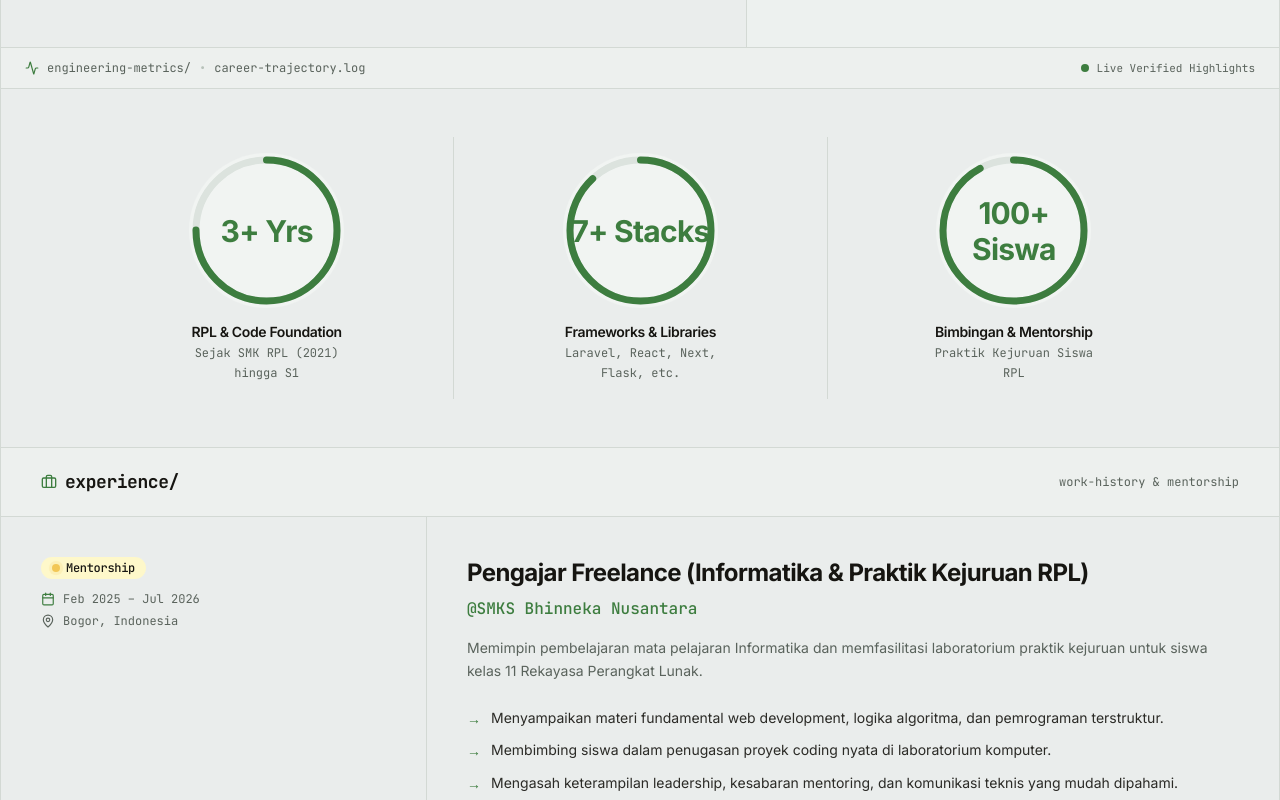
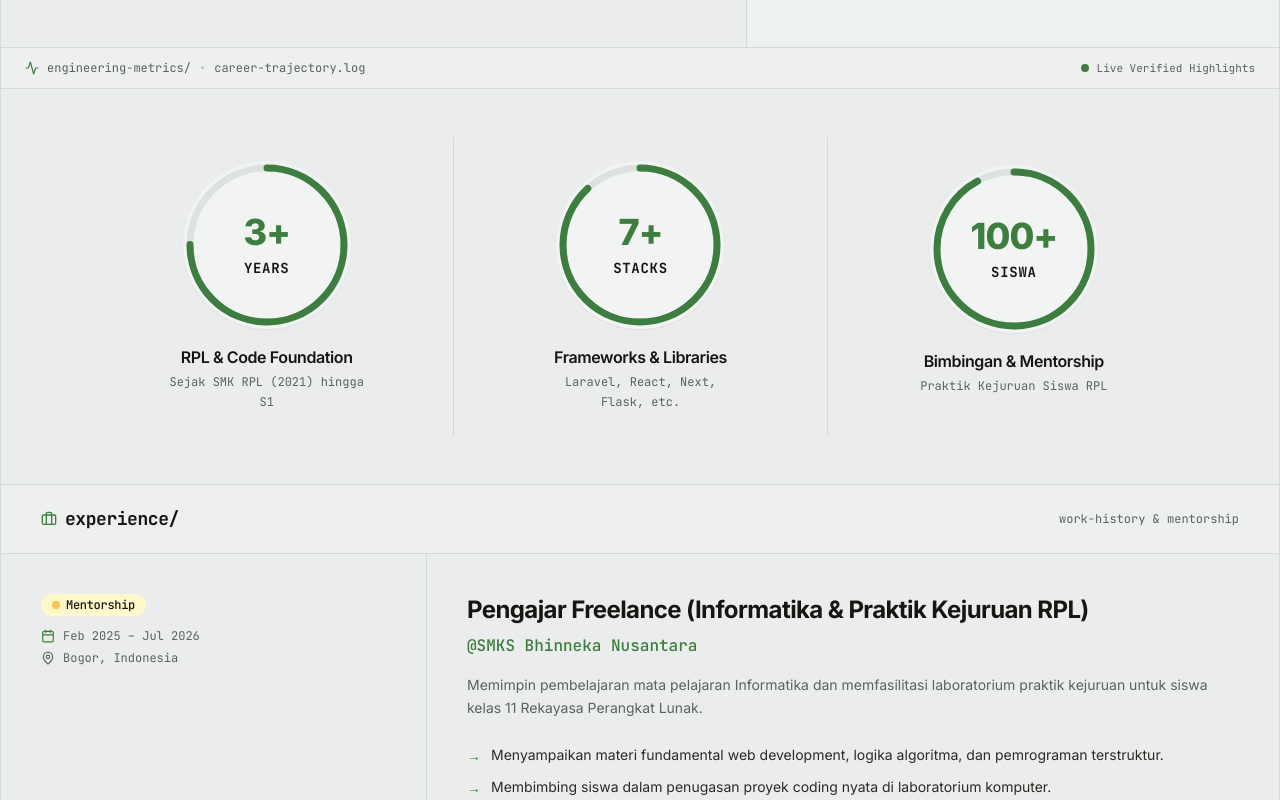
Before and after one commit to Eunnaaa/portfolio-gary, a Next.js app: page / in a window 1280 px wide. Shown: the part 680-1480 px from the top of the page. Built offline with nearby package versions, Linux system fonts and the light colour scheme.

Commit message:
style: refine metric gauge typography and visual symmetry

```diff
--- a/src/components/sections/MetricGauges.tsx
+++ b/src/components/sections/MetricGauges.tsx
@@ -25,13 +25,14 @@ export function MetricGauges() {
       {/* 3 Circular Gauges Container */}
       <div className="grid grid-cols-1 md:grid-cols-3 divide-y md:divide-y-0 md:divide-x divide-grid-border py-8 sm:py-12 px-4 max-w-6xl mx-auto">
         {RESUME_DATA.metrics.map((metric, idx) => (
-          <div key={idx} className="flex justify-center items-center py-4 md:py-0">
+          <div key={idx} className="flex justify-center items-center py-6 md:py-2">
             <GaugeCircle
-              value={metric.value}
+              number={metric.number}
+              unit={metric.unit}
               label={metric.label}
               sublabel={metric.sublabel}
               progressPercent={metric.progressPercent}
-              size={155}
+              size={168}
               strokeWidth={7}
             />
           </div>
--- a/src/components/ui/GaugeCircle.tsx
+++ b/src/components/ui/GaugeCircle.tsx
@@ -4,7 +4,8 @@ import React from "react";
 import { motion } from "framer-motion";
 
 interface GaugeCircleProps {
-  value: string;
+  number: string;
+  unit: string;
   label: string;
   sublabel?: string;
   progressPercent: number; // 0 to 100
@@ -13,22 +14,23 @@ interface GaugeCircleProps {
 }
 
 export function GaugeCircle({
-  value,
+  number,
+  unit,
   label,
   sublabel,
   progressPercent = 75,
-  size = 150,
-  strokeWidth = 6.5,
+  size = 168,
+  strokeWidth = 7,
 }: GaugeCircleProps) {
   const radius = (size - strokeWidth * 2) / 2;
   const circumference = 2 * Math.PI * radius;
   const strokeDashoffset = circumference - (progressPercent / 100) * circumference;
 
   return (
-    <div className="flex flex-col items-center text-center p-4">
+    <div className="flex flex-col items-center text-center p-4 w-full max-w-[260px] mx-auto">
       {/* Circle Container */}
       <div
-        className="relative flex items-center justify-center rounded-full bg-surface transition-transform duration-300 hover:scale-105"
+        className="relative flex items-center justify-center rounded-full bg-surface transition-transform duration-300 hover:scale-105 shadow-sm"
         style={{ width: size, height: size }}
       >
         <svg
@@ -62,21 +64,24 @@ export function GaugeCircle({
           />
         </svg>
 
-        {/* Centered Value */}
-        <div className="absolute inset-0 flex flex-col items-center justify-center">
-          <span className="text-2xl md:text-3xl font-bold font-sans tracking-tight text-accent-green">
-            {value}
+        {/* Centered Structured Value (Hero Number + Clean Unit) */}
+        <div className="absolute inset-0 flex flex-col items-center justify-center select-none pointer-events-none">
+          <span className="text-3xl sm:text-4xl font-extrabold font-sans tracking-tight text-accent-green leading-none">
+            {number}
+          </span>
+          <span className="text-xs sm:text-sm font-mono font-bold tracking-wider text-text-primary uppercase mt-1.5">
+            {unit}
           </span>
         </div>
       </div>
 
-      {/* Text Labels */}
-      <div className="mt-3.5 max-w-[170px]">
-        <h4 className="text-sm font-semibold text-text-primary tracking-tight">
+      {/* Text Labels below */}
+      <div className="mt-4 min-h-[60px] flex flex-col justify-start">
+        <h4 className="text-sm sm:text-base font-semibold text-text-primary tracking-tight">
           {label}
         </h4>
         {sublabel && (
-          <p className="text-xs text-text-muted font-mono mt-0.5 leading-relaxed">
+          <p className="text-xs text-text-muted font-mono mt-1 leading-relaxed max-w-[200px] mx-auto">
             {sublabel}
           </p>
         )}
--- a/src/data/resume-data.ts
+++ b/src/data/resume-data.ts
@@ -1,5 +1,6 @@
 export interface MetricItem {
-  value: string;
+  number: string;
+  unit: string;
   label: string;
   sublabel: string;
   progressPercent: number; // For SVG gauge arc
@@ -67,19 +68,22 @@ export const RESUME_DATA = {
   // 3 Circular Metrics inspired by the GitHub Universe countdown gauges
   metrics: [
     {
-      value: "3+ Yrs",
+      number: "3+",
+      unit: "Years",
       label: "RPL & Code Foundation",
       sublabel: "Sejak SMK RPL (2021) hingga S1",
       progressPercent: 75,
     },
     {
-      value: "7+ Stacks",
+      number: "7+",
+      unit: "Stacks",
       label: "Frameworks & Libraries",
       sublabel: "Laravel, React, Next, Flask, etc.",
       progressPercent: 88,
     },
     {
-      value: "100+ Siswa",
+      number: "100+",
+      unit: "Siswa",
       label: "Bimbingan & Mentorship",
       sublabel: "Praktik Kejuruan Siswa RPL",
       progressPercent: 92,
```
Also changed, not shown: portfolio_preview_desktop.png, refined_metrics_preview.png (added).
